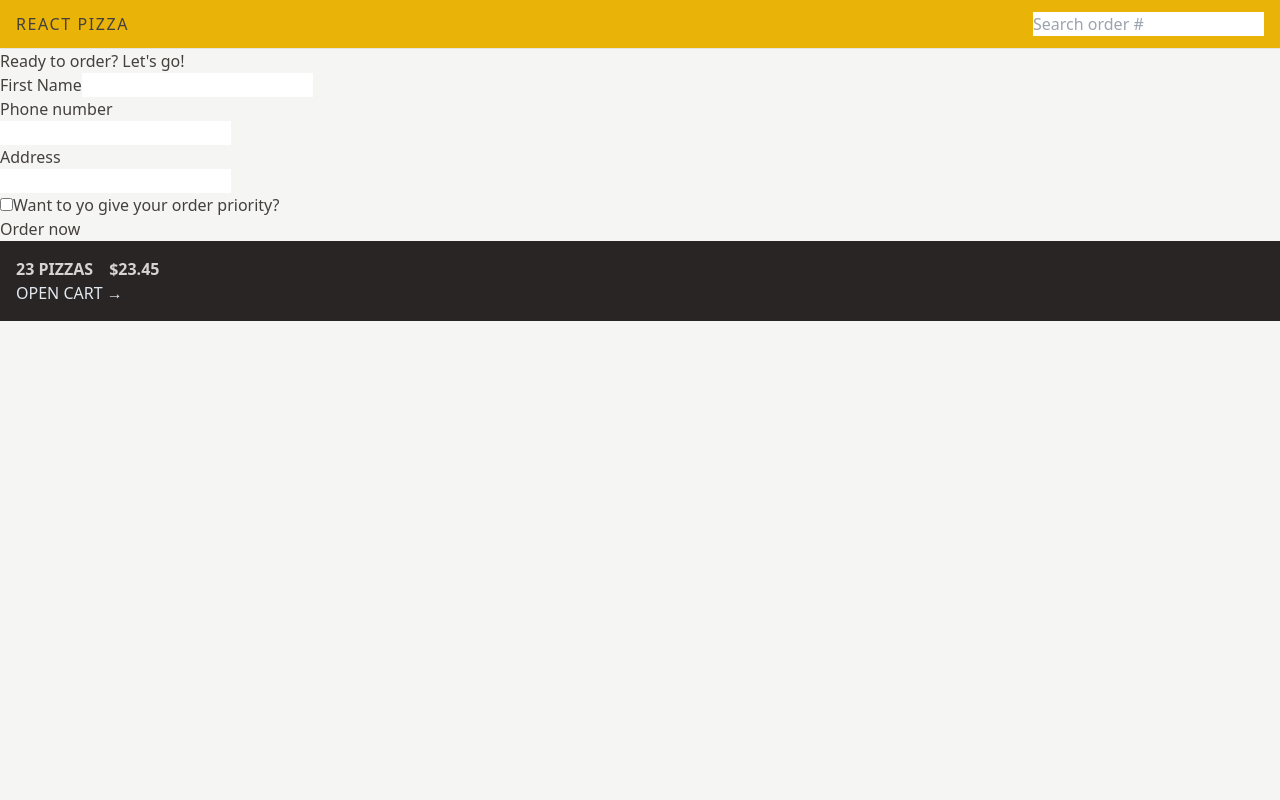
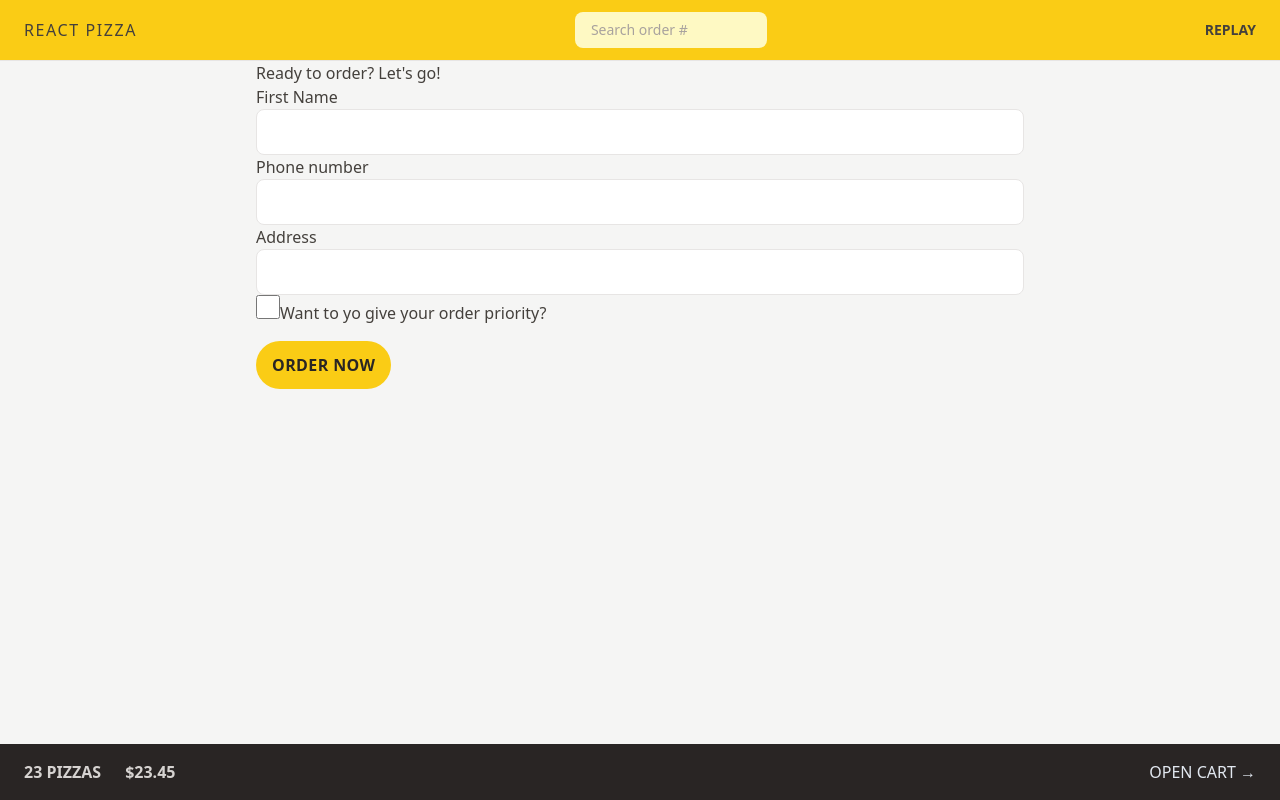
Before and after one commit to replayzor/react-pizza, a React (Vite) app: page /order/new in a window 1280 px wide. Built offline with nearby package versions, Linux system fonts and the light colour scheme.

Commit message:
feat. add css

```diff
--- a/src/components/cart/Cart.jsx
+++ b/src/components/cart/Cart.jsx
@@ -1,23 +1,23 @@
-import { Link } from 'react-router-dom';
+import { Link } from "react-router-dom";
 
 const fakeCart = [
   {
     pizzaId: 12,
-    name: 'Mediterranean',
+    name: "Mediterranean",
     quantity: 2,
     unitPrice: 16,
     totalPrice: 32,
   },
   {
     pizzaId: 6,
-    name: 'Vegetale',
+    name: "Vegetale",
     quantity: 1,
     unitPrice: 13,
     totalPrice: 13,
   },
   {
     pizzaId: 11,
-    name: 'Spinach and Mushroom',
+    name: "Spinach and Mushroom",
     quantity: 1,
     unitPrice: 15,
     totalPrice: 15,
@@ -29,7 +29,12 @@
 
   return (
     <div>
-      <Link to="/menu">&larr; Back to menu</Link>
+      <Link
+        to="/menu"
+        className="text-sm text-blue-500 hover:text-blue-600 hover:underline"
+      >
+        &larr; Back to menu
+      </Link>
 
       <h2>Your cart, %NAME%</h2>
 
--- a/src/components/cart/CartOverview.jsx
+++ b/src/components/cart/CartOverview.jsx
@@ -2,8 +2,8 @@
 
 function CartOverview() {
   return (
-    <div className="bg-stone-800 p-4 uppercase text-slate-200">
-      <p className="space-x-4 font-semibold text-stone-300">
+    <div className="flex items-center justify-between bg-stone-800 px-4 py-4 text-sm uppercase text-slate-200 sm:px-6 md:text-base">
+      <p className="space-x-4 font-semibold text-stone-300 sm:space-x-6">
         <span>23 pizzas</span>
         <span>$23.45</span>
       </p>
--- a/src/components/order/CreateOrder.jsx
+++ b/src/components/order/CreateOrder.jsx
@@ -5,7 +5,7 @@
 // https://uibakery.io/regex-library/phone-number
 const isValidPhone = (str) =>
   /^\+?\d{1,4}?[-.\s]?\(?\d{1,3}?\)?[-.\s]?\d{1,4}[-.\s]?\d{1,4}[-.\s]?\d{1,9}$/.test(
-		str
+    str,
   );
 
 const fakeCart = [
@@ -48,13 +48,13 @@
       <Form method="POST">
         <div>
           <label>First Name</label>
-					<input type="text" name="customer" required />
+          <input className="input" type="text" name="customer" required />
         </div>
 
         <div>
           <label>Phone number</label>
           <div>
-						<input type="tel" name="phone" required />
+            <input className="input" type="tel" name="phone" required />
           </div>
           {formErrors?.phone && <p> {formErrors.phone}</p>}
         </div>
@@ -62,12 +62,13 @@
         <div>
           <label>Address</label>
           <div>
-						<input type="text" name="address" required />
+            <input className="input" type="text" name="address" required />
           </div>
         </div>
 
         <div>
           <input
+            className="h-6 w-6 accent-yellow-400 focus:outline-none focus:ring focus:ring-yellow-400 focus:ring-offset-2"
             type="checkbox"
             name="priority"
             id="priority"
@@ -79,7 +80,10 @@
 
         <div>
           <input type="hidden" name="cart" value={JSON.stringify(cart)} />
-					<button disabled={isSubmitting}>
+          <button
+            disabled={isSubmitting}
+            className="mt-4 inline-block rounded-full bg-yellow-400 px-4 py-3 font-semibold uppercase tracking-wide text-stone-800 transition-colors duration-300 hover:bg-yellow-300 focus:bg-yellow-300 focus:outline-none focus:ring focus:ring-yellow-300 focus:ring-offset-2 disabled:cursor-not-allowed"
+          >
             {isSubmitting ? "Creating order.." : "Order now"}
           </button>
         </div>
@@ -110,9 +114,10 @@
   }
 
   // If the order is ok , create it
-	const newOrder = await createOrder(order);
+  // const newOrder = await createOrder(order);
 
-	return redirect(`/order/${newOrder.id}`);
+  // return redirect(`/order/${newOrder.id}`);
+  return null;
 };
 
 export default CreateOrder;
--- a/src/components/order/SearchOrder.jsx
+++ b/src/components/order/SearchOrder.jsx
@@ -17,6 +17,7 @@
         value={query}
         onChange={(e) => setQuery(e.target.value)}
         placeholder="Search order #"
+        className="w-28 rounded-lg bg-yellow-100 px-4 py-2 text-sm transition-all duration-300 placeholder:text-stone-400 focus:outline-none focus:ring-yellow-500 focus:ring-opacity-50 sm:w-48 sm:focus:w-72"
       />
     </form>
   );
--- a/src/components/user/CreateUser.jsx
+++ b/src/components/user/CreateUser.jsx
@@ -9,13 +9,16 @@
 
   return (
     <form onSubmit={handleSubmit}>
-      <p>👋 Welcome! Please start by telling us your name:</p>
+      <p className="mb-4 text-sm text-stone-600 md:text-base">
+        👋 Welcome! Please start by telling us your name:
+      </p>
 
       <input
         type="text"
         placeholder="Your full name"
         value={username}
         onChange={(e) => setUsername(e.target.value)}
+        className="w-72"
       />
 
       {username !== "" && (
--- a/src/components/user/Username.jsx
+++ b/src/components/user/Username.jsx
@@ -1,4 +1,4 @@
 function Username() {
-  return <div className="hidden text-sm font-semibold">replay</div>;
+  return <div className="hidden text-sm font-semibold md:block">replay</div>;
 }
 export default Username;
--- a/src/index.css
+++ b/src/index.css
@@ -2,41 +2,48 @@
 @tailwind components;
 @tailwind utilities;
 
-/* body {
-	font-family: system-ui, -apple-system, BlinkMacSystemFont, "Segoe UI", Roboto,
-		Oxygen, Ubuntu, Cantarell, "Open Sans", "Helvetica Neue", sans-serif;
-	background-color: #f7f7f7;
-	color: #444;
+@layer components {
+  .input {
+    @apply w-full rounded-lg border border-stone-200 px-4 py-2 text-sm transition-all duration-300 focus:outline-none focus:ring focus:ring-yellow-400 md:px-6 md:py-3;
   }
-
-.layout {
-	display: grid;
-	grid-template-rows: auto 1fr auto;
-	gap: 32px;
-	height: 100dvh;
-} */
+}
 
 /* https://dev.to/afif/i-made-100-css-loaders-for-your-next-project-4eje */
 .loader {
   width: 45px;
   aspect-ratio: 0.75;
   --c: no-repeat linear-gradient(#333 0 0);
-	background: var(--c) 0% 50%, var(--c) 50% 50%, var(--c) 100% 50%;
+  background:
+    var(--c) 0% 50%,
+    var(--c) 50% 50%,
+    var(--c) 100% 50%;
   background-size: 20% 50%;
   animation: loading 1s infinite linear;
 }
 
 @keyframes loading {
   20% {
-		background-position: 0% 0%, 50% 50%, 100% 50%;
+    background-position:
+      0% 0%,
+      50% 50%,
+      100% 50%;
   }
   40% {
-		background-position: 0% 100%, 50% 0%, 100% 50%;
+    background-position:
+      0% 100%,
+      50% 0%,
+      100% 50%;
   }
   60% {
-		background-position: 0% 50%, 50% 100%, 100% 0%;
+    background-position:
+      0% 50%,
+      50% 100%,
+      100% 0%;
   }
   80% {
-		background-position: 0% 50%, 50% 50%, 100% 100%;
+    background-position:
+      0% 50%,
+      50% 50%,
+      100% 100%;
   }
 }
--- a/src/ui/AppLayout.jsx
+++ b/src/ui/AppLayout.jsx
@@ -9,13 +9,15 @@
   const isLoading = navigation.state === "loading";
 
   return (
-		<div className="layout">
+    <div className="grid h-screen grid-rows-[auto_1fr_auto]">
       {isLoading && <Loader />}
       <Header />
 
-			<main>
+      <div className="overflow-scroll">
+        <main className="mx-auto max-w-3xl ">
           <Outlet />
         </main>
+      </div>
 
       <CartOverview />
     </div>
--- a/src/ui/Header.jsx
+++ b/src/ui/Header.jsx
@@ -4,7 +4,7 @@
 
 function Header() {
   return (
-    <header className="flex justify-between border-b border-stone-200 bg-yellow-500 px-4 py-3 uppercase">
+    <header className="flex items-center justify-between border-b border-stone-200 bg-yellow-400 px-4 py-3 uppercase sm:px-6">
       <Link to="/" className="tracking-widest">
         React Pizza
       </Link>
--- a/src/ui/Home.jsx
+++ b/src/ui/Home.jsx
@@ -2,8 +2,8 @@
 
 function Home() {
   return (
-    <div className="my-10 text-center ">
-      <h1 className="mb-8 text-xl font-semibold">
+    <div className="mx-4 my-10 text-center sm:my-16">
+      <h1 className="mb-8 text-xl font-semibold md:text-3xl">
         The best pizza.
         <br />
         <span className="text-yellow-500">
```
Lines whose indentation alone changed are shown as unchanged.
